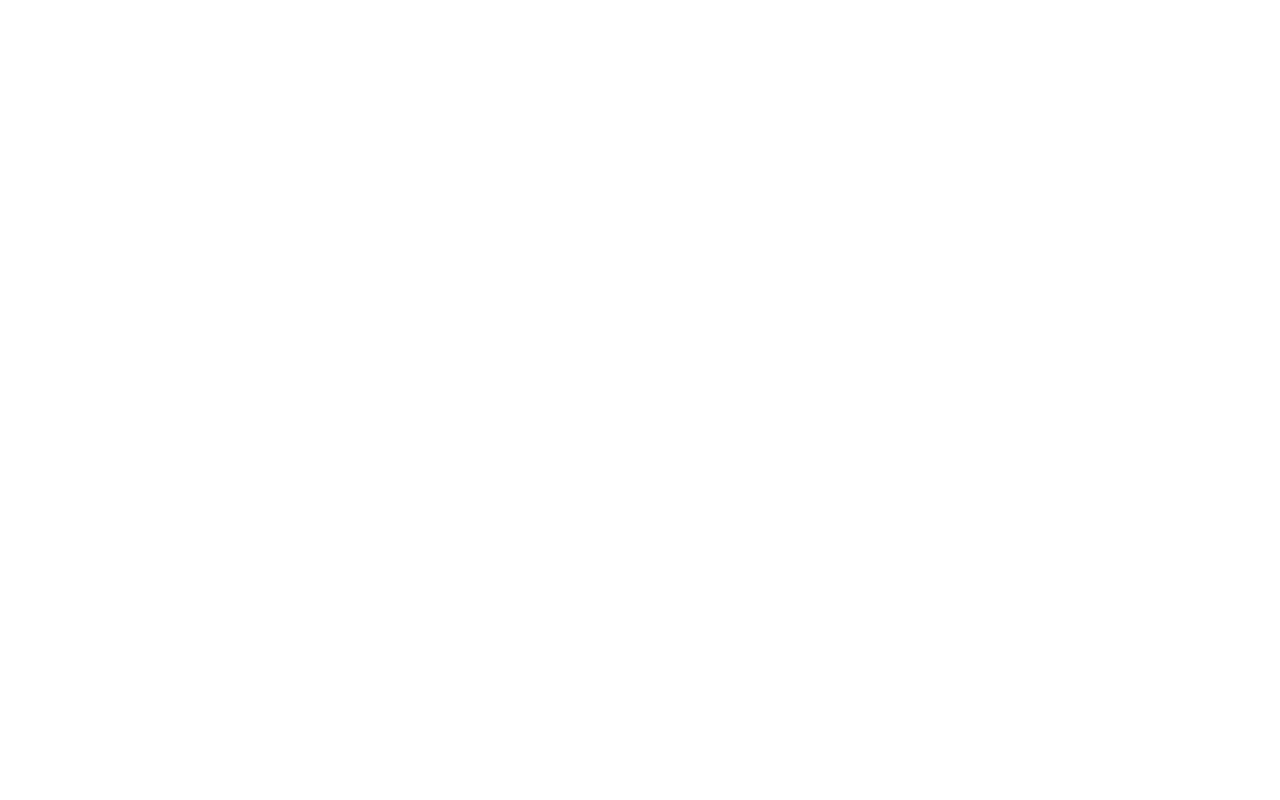
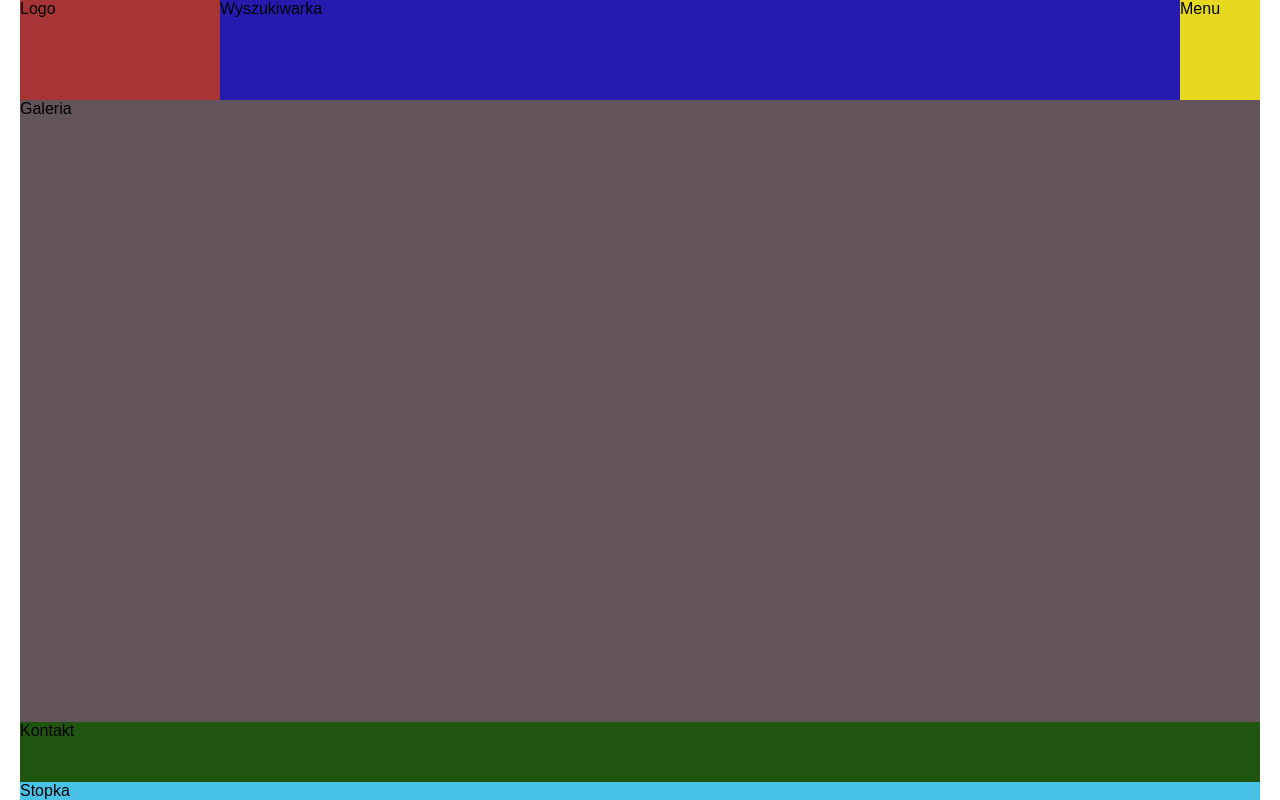
Before and after one commit to mszba/grid-layout, a plain HTML site: page index.html in a window 1280 px wide. Drawn offline with Linux system fonts and the light colour scheme.

Commit message:
create grid-layout

```diff
--- a/index.html
+++ b/index.html
@@ -4,11 +4,19 @@
 <head>
   <meta charset="UTF-8">
   <meta name="viewport" content="width=device-width, initial-scale=1.0">
+  <link rel="stylesheet" href="./css/style.css">
   <title>Grid - Layout</title>
 </head>
 
 <body>
-  <div class="grid"></div>
+  <div class="grid">
+    <section class="logo">Logo</section>
+    <section class="search">Wyszukiwarka</section>
+    <nav class="menu">Menu</nav>
+    <section class="gallery">Galeria</section>
+    <section class="contact">Kontakt</section>
+    <footer class="footer">Stopka</footer>
+  </div>
 </body>
 
 </html>
--- /dev/null
+++ b/scss/style.scss
@@ -0,0 +1,59 @@
+body {
+  margin: 0;
+  font-family: arial;
+}
+
+.grid {
+  display: grid;
+  grid-template-columns: minmax(120px, 200px) minmax(240px, 1fr) 80px;
+  grid-template-rows: auto 1fr auto auto;
+  grid-template-areas:
+    'logotype search hamburger'
+    'images images images'
+    'contact contact contact'
+    'footero footero footero'
+  ;
+
+  //kontener
+  min-height: 100vh;
+  max-width: 1240px;
+  margin: 0 auto;
+}
+
+.logo {
+  grid-column-start: 1;
+  grid-column-end: 2;
+  grid-row-start: 1;
+  grid-row-end: 2;
+  background-color: rgb(167, 53, 53);
+  height: 100px;
+}
+
+.search {
+  grid-column: 2/3;
+  grid-row: 1/2;
+  background-color: rgb(37, 27, 175);
+}
+
+.menu {
+  grid-column: -1/-2;
+  grid-row: 1/2;
+  background-color: rgb(230, 216, 31);
+}
+
+.gallery {
+  grid-column: 1/-1;
+  grid-row: 2;
+  background-color: rgb(99, 83, 90);
+}
+
+.contact {
+  grid-area: 3/1/4/-1;
+  height: 60px;
+  background-color: rgb(32, 85, 15);
+}
+
+.footer {
+  grid-area: footero;
+  background-color: rgb(73, 194, 231);
+}
```
Also changed, not shown: css/style.css (added), 1 other file.
